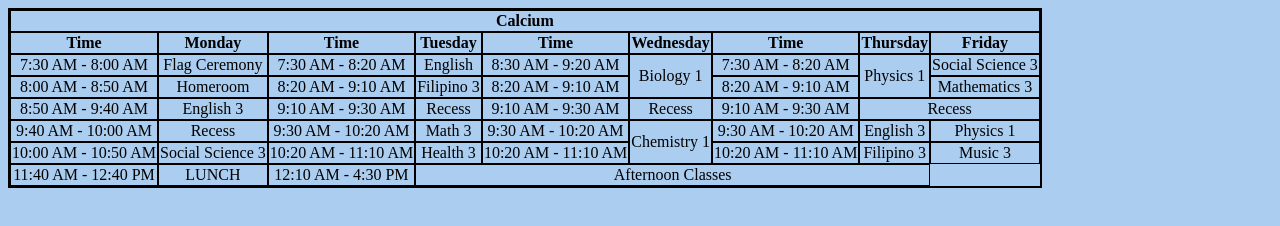
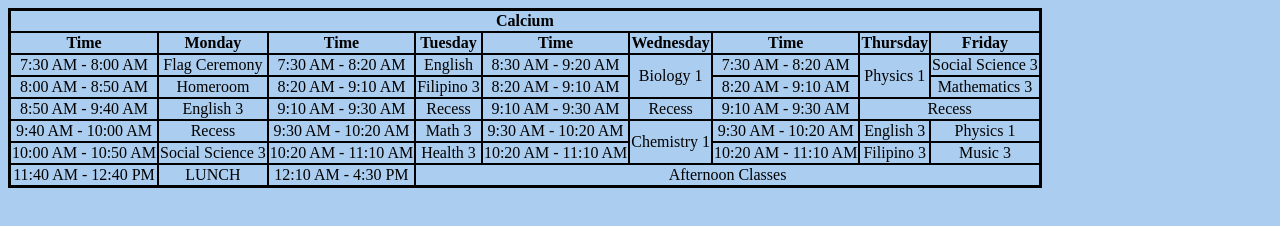
Before and after one commit to cs3-A-Madelo-27/FA2, a plain HTML site: page index.html in a window 1280 px wide. Drawn offline with Linux system fonts and the light colour scheme.

Commit message:
index.html

```diff
--- a/index.html
+++ b/index.html
@@ -1,6 +1,10 @@
 	<html>
 		<head>
 			<title>Calcium Schedule</title>
+			<meta charset="UTF-8">
+			<meta name="author" content="Athena">
+			<meta name="keywords" content="HTML, CSS, Javascript">
+			<meta name="revised" content="19/09/2023">
 		</head>
 			<body style="background-color: #ABCDEF;">
 				<table style="border:2px solid black; border-spacing:0px; text-align: center;">
@@ -75,7 +79,7 @@
 						<td style="border:1px solid black">11:40 AM - 12:40 PM</td>
 						<td style="border:1px solid black">LUNCH</td>
 						<td style="border:1px solid black">12:10 AM - 4:30 PM</td>
-						<td colspan="5" style="border:1px solid black">Afternoon Classes</td>
+						<td colspan="6" style="border:1px solid black">Afternoon Classes</td>
 					</tr>
 				</table>
 			</body>
```
